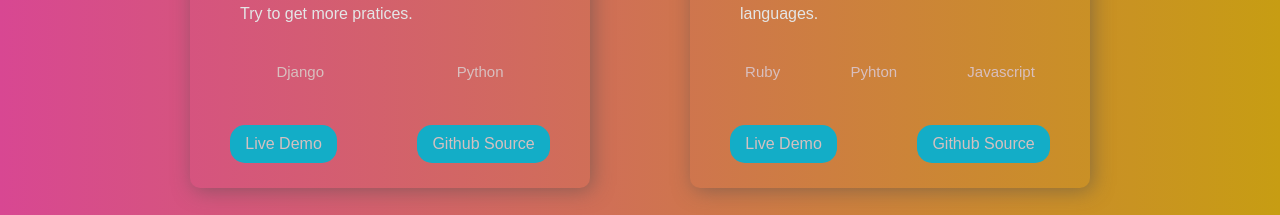
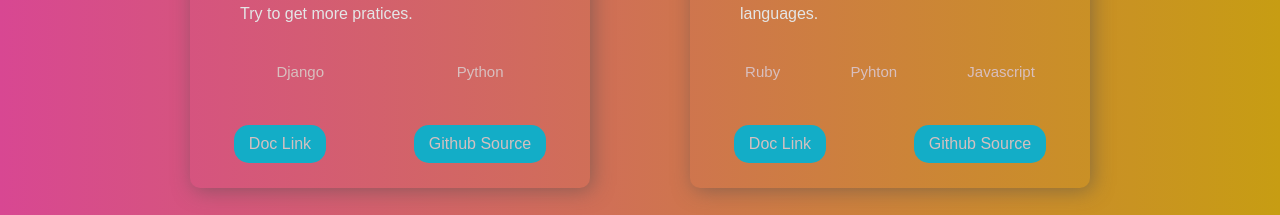
Before and after one commit to Lyndating/portfolio, a Next.js app: page / in a window 1280 px wide. Shown: the part 3660-3875 px from the top of the page. Built offline with nearby package versions, Linux system fonts and the light colour scheme.

Commit message:
add links to project data for ongoing projects

```diff
--- a/src/components/Projects/SingleProject.js
+++ b/src/components/Projects/SingleProject.js
@@ -2,12 +2,12 @@ import React,{useState,useEffect} from 'react';
 import { BlogCard, CardInfo, ExternalLinks, GridContainer, HeaderThree, Hr, Tag, TagList, TitleContent, UtilityList, Img } from './ProjectsStyles';
 
 const SingleProject = ({id, image,title,description, tags, source, demo}) => {
-    const [disabled,setDisabled]=useState(false);
+    const [isDemo,setIsDemo]=useState(true);
     useEffect(()=>{
-        if(demo ==="#"){
-            setDisabled(true);
+        if(description.toLowerCase().includes("ongoing")){
+            setIsDemo(false);
         }else{
-            setDisabled(false);
+            setIsDemo(true);
         }
     },[]);
 
@@ -27,7 +27,7 @@ const SingleProject = ({id, image,title,description, tags, source, demo}) => {
               </TagList>
             </div>
             <UtilityList>
-              <ExternalLinks disabled={disabled} href={demo} target="_blank">Live Demo</ExternalLinks>
+              <ExternalLinks href={demo} target="_blank">{!isDemo? "Doc Link" : "Live Demo"}</ExternalLinks>
               <ExternalLinks href={source} target="_blank">Github Source</ExternalLinks>
             </UtilityList>
         </BlogCard>
```
